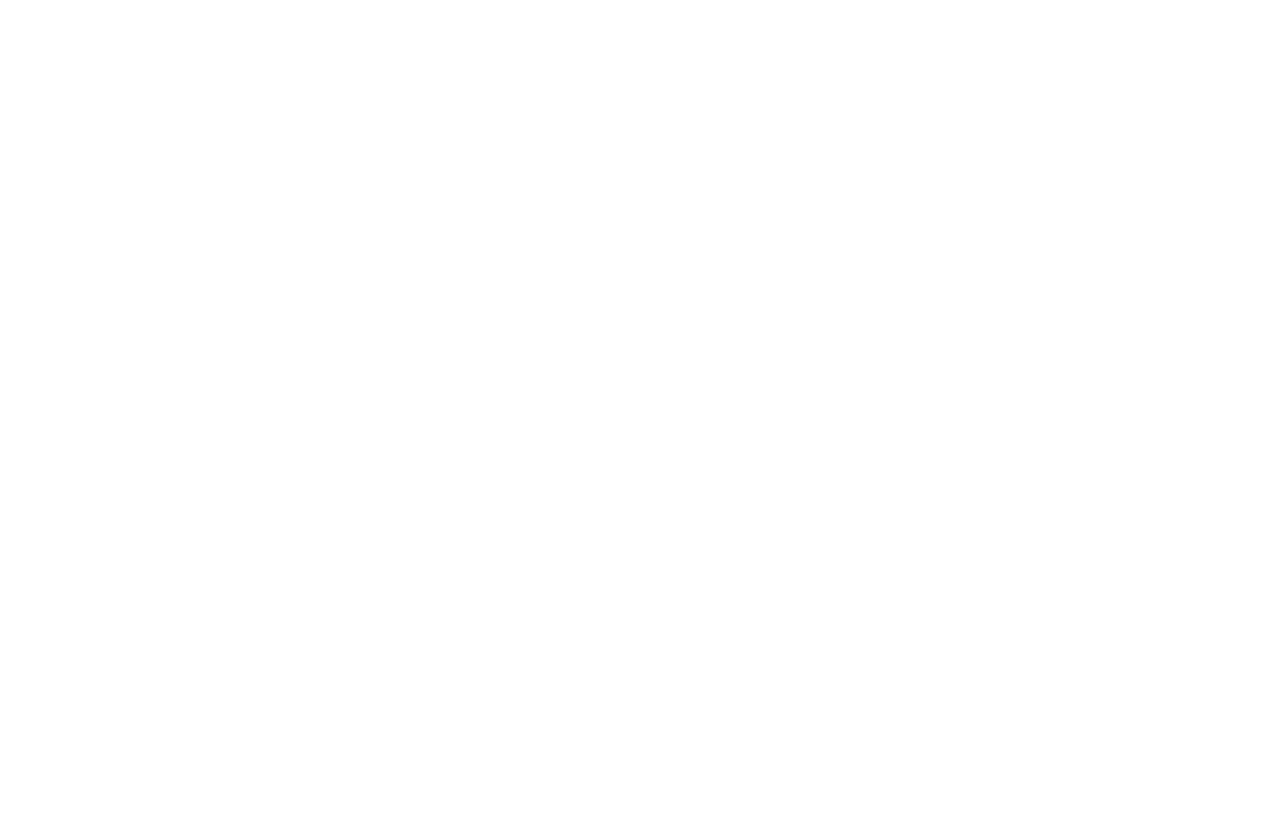
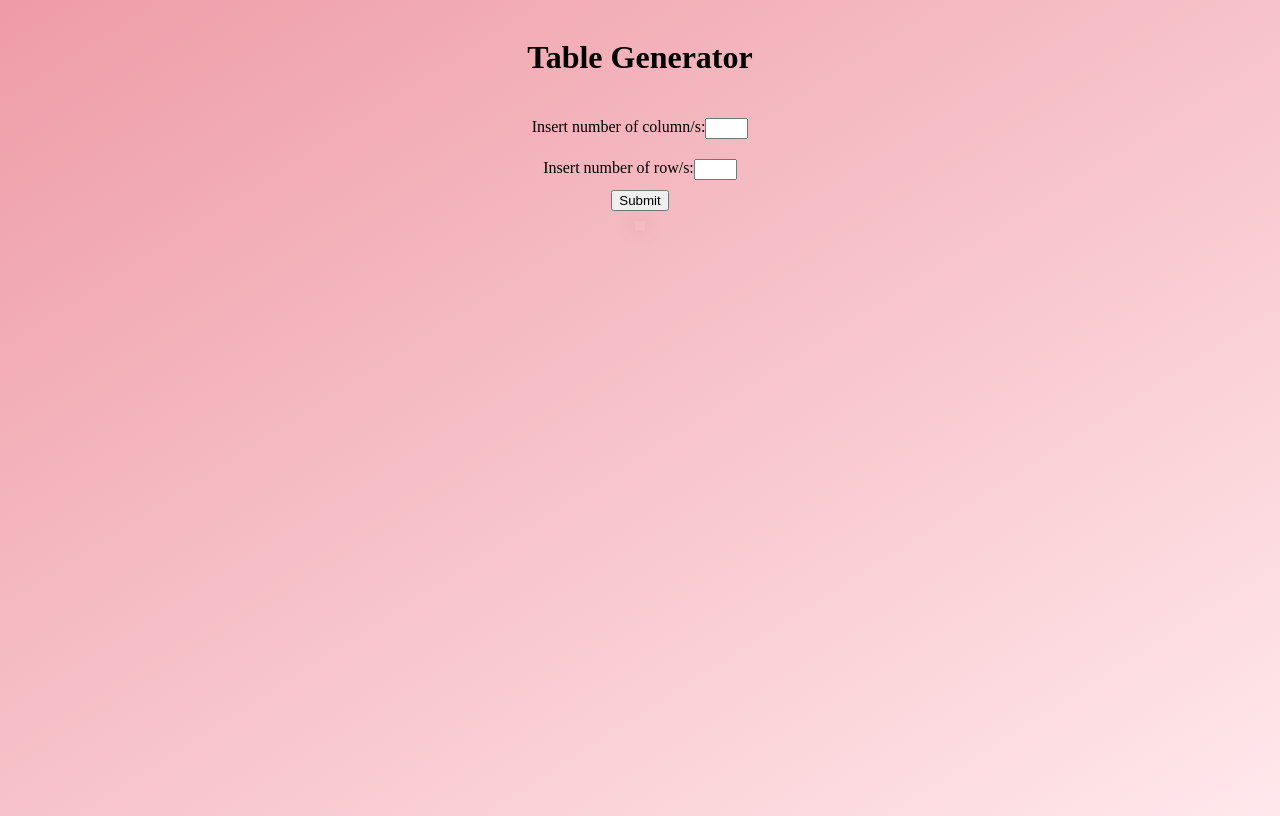
Before and after one commit to dimitarspiroski/Basic-JavaScript-Development-Homework, a plain HTML site: page 6-Homework-Javascript-Events/Homework1/index.html in a window 1280 px wide. Drawn offline with Linux system fonts and the light colour scheme.

Commit message:
Homework Sent

```diff
--- a/6-Homework-Javascript-Events/Homework1/css/style.css
+++ b/6-Homework-Javascript-Events/Homework1/css/style.css
@@ -0,0 +1,37 @@
+body {
+  height: 100vh;
+  background: linear-gradient(to right bottom, #ee9ca7, #ffe8eb);
+}
+h1 {
+  display: block;
+  margin-left: auto;
+  margin-right: auto;
+}
+div {
+  padding: 10px;
+  display: flex;
+  justify-content: space-evenly;
+}
+label {
+  display: block;
+  margin-left: auto;
+}
+input {
+  width: 35px;
+  display: block;
+  margin-right: auto;
+}
+
+button {
+  display: flex;
+  margin-left: auto;
+  margin-right: auto;
+}
+
+table {
+  margin-left: auto;
+  margin-right: auto;
+  margin-top: 10px;
+  padding: 5px;
+  box-shadow: 0 0 20px #00000026;
+}
--- a/6-Homework-Javascript-Events/Homework1/index.html
+++ b/6-Homework-Javascript-Events/Homework1/index.html
@@ -1,13 +1,25 @@
 <!DOCTYPE html>
 <html lang="en">
-<head>
-    <meta charset="UTF-8">
-    <meta name="viewport" content="width=device-width, initial-scale=1.0">
+  <head>
+    <meta charset="UTF-8" />
+    <meta name="viewport" content="width=device-width, initial-scale=1.0" />
     <title>Dynamic Table</title>
-    <link rel="stylesheet" type="text/css" href="./css/style.css">
-</head>
-<body>
-
+    <link rel="stylesheet" type="text/css" href="./css/style.css" />
+  </head>
+  <body>
+    <div>
+      <h1>Table Generator</h1>
+    </div>
+    <div>
+      <label for="column-number">Insert number of column/s:</label>
+      <input type="number" name="number-of-columns" id="column-number" />
+    </div>
+    <div>
+      <label for="row-number">Insert number of row/s:</label>
+      <input type="number" name="number-of-rows" id="row-number" />
+    </div>
+    <button type="button" id="submit-btn">Submit</button>
+    <table id="table-container"></table>
     <script src="./script/app.js"></script>
-</body>
+  </body>
 </html>
--- a/6-Homework-Javascript-Events/Homework1/script/app.js
+++ b/6-Homework-Javascript-Events/Homework1/script/app.js
@@ -0,0 +1,35 @@
+// [Selectors]
+let columnNumber = document.querySelector("#column-number");
+let rowNumber = document.querySelector("#row-number");
+let submitBtn = document.querySelector("#submit-btn");
+let table = document.querySelector("#table-container");
+
+// [Functions]
+function createTable(rows, columns) {
+  let tableBody = document.createElement("tbody");
+  for (let r = 1; r <= rows; r++) {
+    let row = document.createElement("tr");
+    for (let c = 1; c <= columns; c++) {
+      let cell = document.createElement("td");
+      let cellText = document.createTextNode(`Row ${r}, Column ${c}`);
+      cell.appendChild(cellText);
+      row.appendChild(cell);
+    }
+    tableBody.appendChild(row);
+  }
+  table.appendChild(tableBody);
+  table.setAttribute("border", "2");
+  cleanUpInputs();
+}
+
+function cleanUpInputs() {
+  rowNumber.value = "";
+  columnNumber.value = "";
+}
+
+// [Event Handlers]
+submitBtn.addEventListener("click", function () {
+  createTable(rowNumber.value, columnNumber.value);
+});
+
+// I wanted to find a way to delete the previous table when generating a new one, because It keeps adding cells to the previous one, but I can't find a solution...
```
